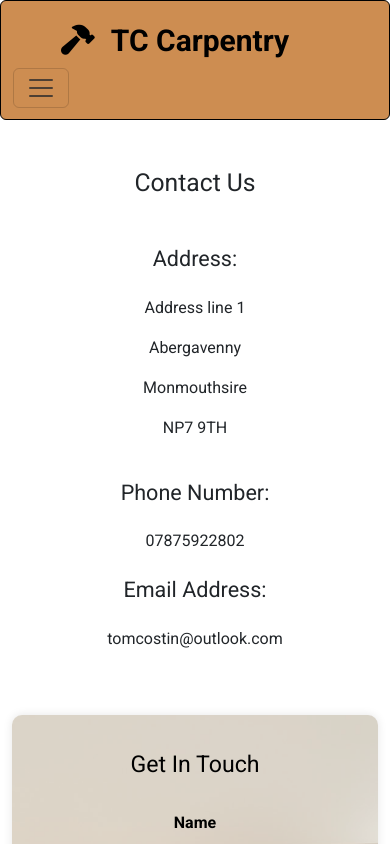
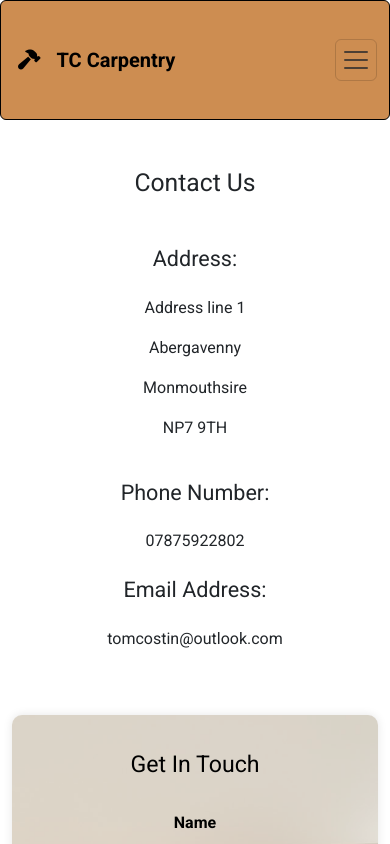
Before and after one commit to sam2829/TC-Carpentry-Site, a React (Create React App) app in the folder frontend/: page /contact in a window 390 px wide. Shown: the top 844 px of the page. Built offline with nearby package versions, Linux system fonts and the light colour scheme; a web font is replaced by a local one.

Commit message:
Add styling to navbar to make logo and hamburger menu smaller in smaller screens, make sure they do not shift position when drop down menu expanded

```diff
--- a/frontend/src/components/NavBar.js
+++ b/frontend/src/components/NavBar.js
@@ -29,6 +29,7 @@ const NavBar = () => {
             ref={ref}
             onClick={() => setExpanded(!expanded)}
             aria-controls="responsive-navbar-nav"
+            className={styles.MenuIcon}
           />
           <Navbar.Collapse id="responsive-navbar-nav">
             <Nav className={`ms-auto ${styles.navLinks}`}>
--- a/frontend/src/styles/NavBar.module.css
+++ b/frontend/src/styles/NavBar.module.css
@@ -6,6 +6,8 @@
   font-weight: 400;
   border: 1px solid black;
   border-radius: 6px;
+  display: flex;
+  align-items: center;
 }
 
 .navLinks {
@@ -60,8 +62,45 @@
   border-radius: 30px;
 }
 
-
 .Logo {
   font-weight: 700;
   font-size: 30px;
+  padding-bottom: 30px;
+  padding-top: 30px;
 }
+
+/* styling for smaller screens */
+
+@media (max-width: 991px) {
+  /* Styles for screens smaller than or equal to 991px */
+  .navLinks {
+    padding-left: 0;
+  }
+}
+
+@media (max-width: 600px) {
+  /* Styles for screens smaller than or equal to 600px */
+  .Logo {
+    font-size: 25px;
+    padding-bottom: 32px;
+    padding-top: 32px;
+  }
+}
+
+/* styling for smaller screens below 380px */
+
+@media (max-width: 410px) {
+  /* Styles for screens smaller than or equal to 380px */
+  .Logo {
+    font-size: 20px;
+    padding-right: 5px !important;
+    padding-left: 5px !important;
+    padding-bottom: 36px;
+    padding-top: 36px;
+  }
+  .MenuIcon {
+    font-size: 20px;
+    padding: 5px;
+
+  }
+}
```
